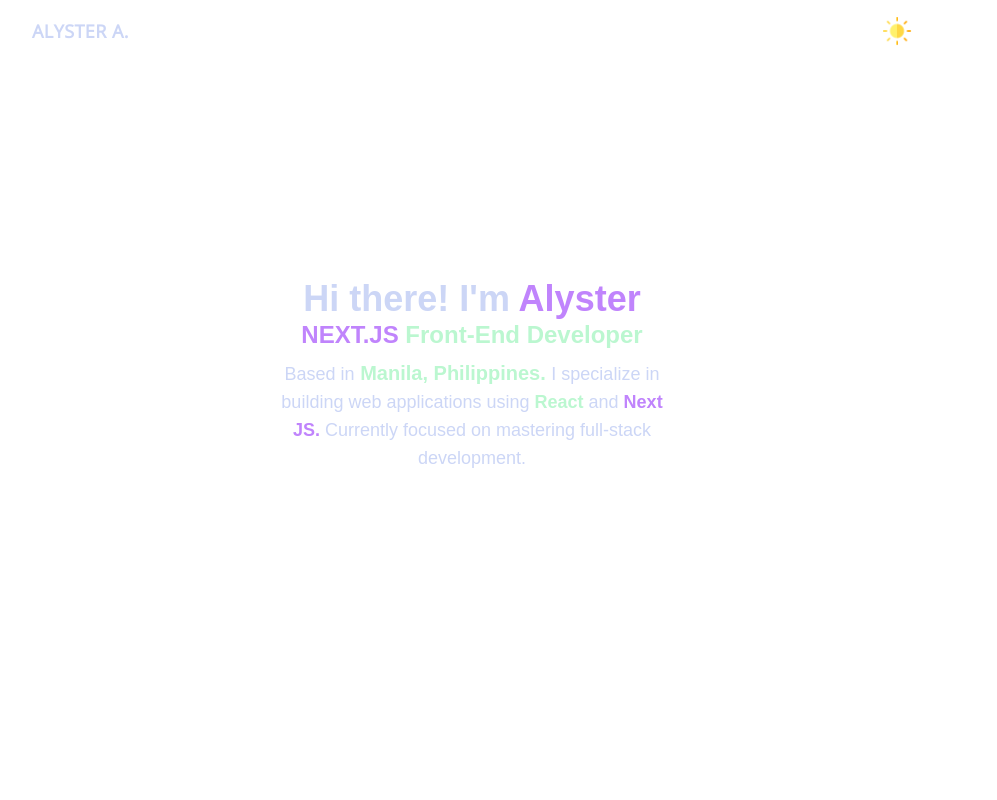
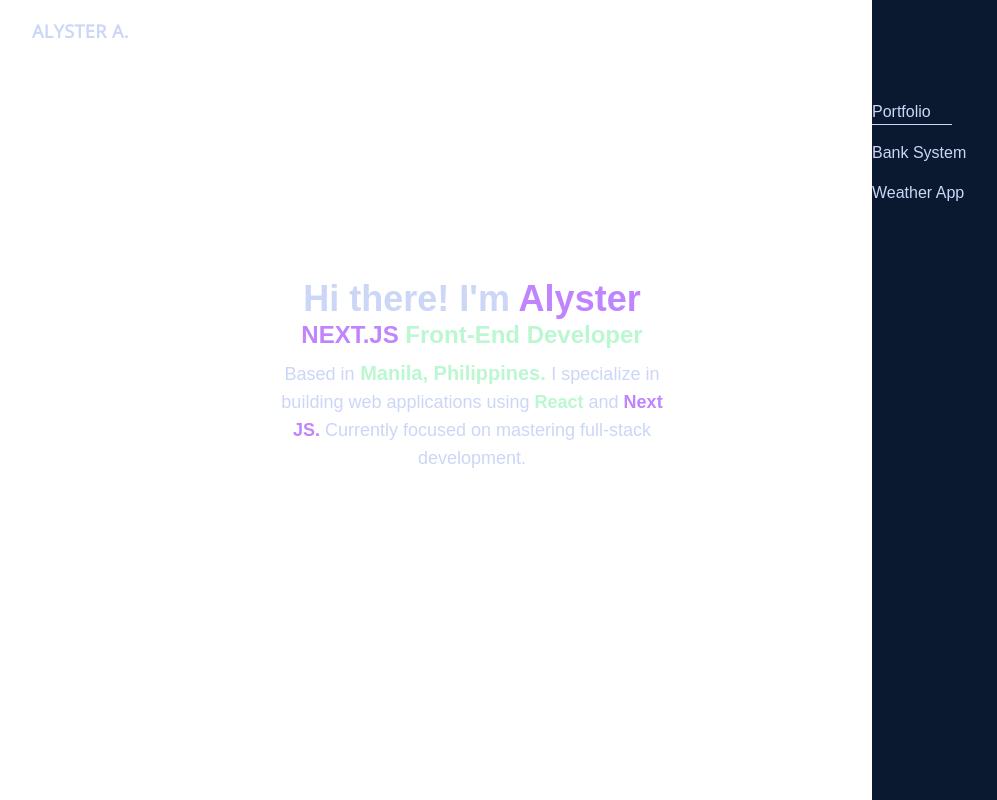
Before and after one commit to alysteragno/Professional-Website, a Next.js app in the folder professional-website/: page / in a window 1280 px wide. Shown: the top 800 px of the page, without its empty margins (168-1165 px from the left). Built offline with nearby package versions, Linux system fonts and the light colour scheme; a web font is replaced by a local one.

Commit message:
feat(layout): import Sidebar component and adjust layout structure

```diff
--- a/professional-website/src/app/components/sidebar/projectList.tsx
+++ b/professional-website/src/app/components/sidebar/projectList.tsx
@@ -36,6 +36,7 @@
             onMouseLeave={() => onHover?.(null)}
           >
           <Link
+            id={id}
             href={route}
             target="_blank"
             rel="noopener noreferrer"
--- a/professional-website/src/app/layout.tsx
+++ b/professional-website/src/app/layout.tsx
@@ -3,6 +3,8 @@
 import './globals.css';
 import Header from "./components/header";
 import Footer from "./components/footer";
+import Sidebar from "./components/sidebar/sidebar";
+
 
 const inter = Inter({
   variable: "--font-inter",
@@ -10,10 +12,11 @@
   display: "swap",
 });
 
+
 const ntr = NTR({
   variable: "--font-ntr",
   subsets: ["latin"],
-  weight: "400", // NTR has only one weight
+  weight: "400",
   display: "swap",
 });
 
@@ -35,9 +38,12 @@
         className={`${inter.variable} ${ntr.variable} antialiased`}>
         <div className="min-h-screen flex flex-col">
           <Header/>
-            <main className="flex-grow">
-              {children}
+
+            <main className="flex-grow flex justify-end flex-row-reverse">
+              <Sidebar/>
+                {children}
             </main>
+
           <Footer/>
         </div>
       </body>
```
